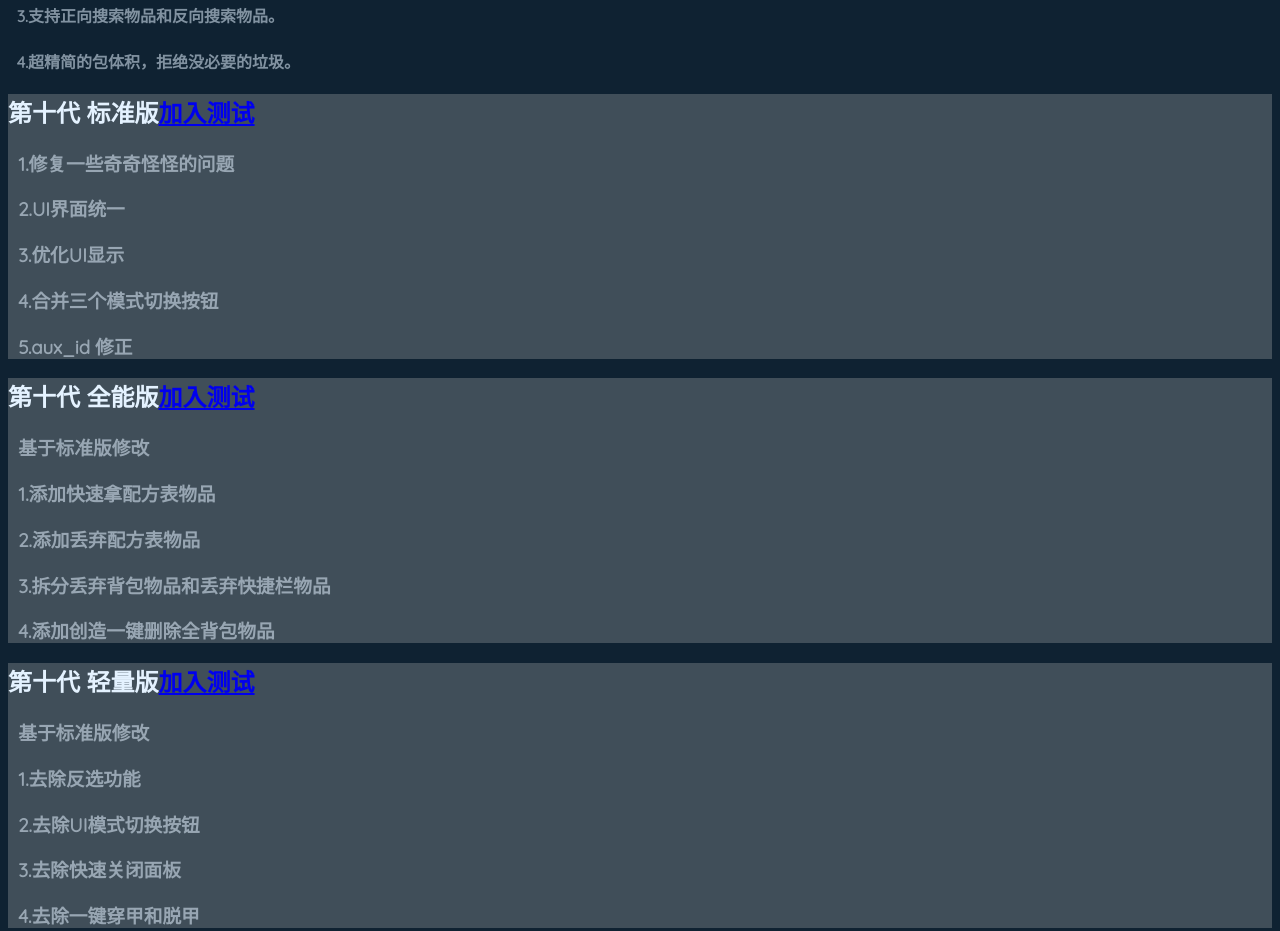
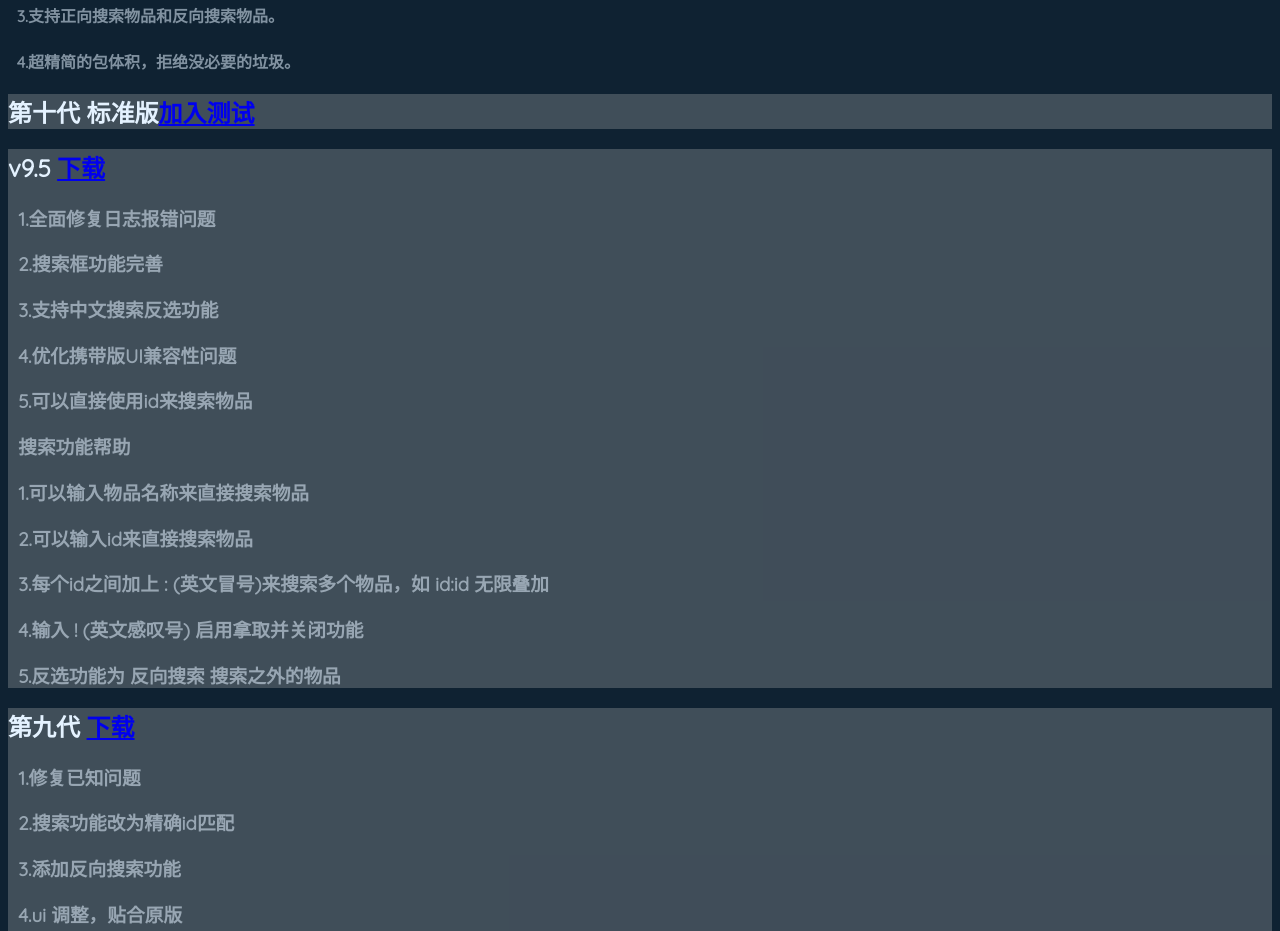
Before and after one commit to Yuanbaohhs/root, a plain HTML site: page html-mcpack/quick-handling.html in a window 1280 px wide. Shown: the part 670-1601 px from the top of the page. Drawn offline with Linux system fonts and the light colour scheme.

Commit message:
Update quick-handling.html

```diff
--- a/html-mcpack/quick-handling.html
+++ b/html-mcpack/quick-handling.html
@@ -70,33 +70,24 @@
 	<div class="top-text">
 		<h2>第十代 标准版<a href="#" target="_blank">加入测试</a></h2>
 		<div class="contont-text">
-			<h3>&nbsp; 1.修复一些奇奇怪怪的问题</h3>
-			<h3>&nbsp; 2.UI界面统一</h3>
-			<h3>&nbsp; 3.优化UI显示</h3>
-			<h3>&nbsp; 4.合并三个模式切换按钮</h3>
-			<h3>&nbsp; 5.aux_id 修正</h3>
 		</div>
 	</div>
 
-	<div class="top-text">
-		<h2>第十代 全能版<a href="#" target="_blank">加入测试</a></h2>
-		<div class="contont-text">
-			<h3>&nbsp; 基于标准版修改</h3>
-			<h3>&nbsp; 1.添加快速拿配方表物品</h3>
-			<h3>&nbsp; 2.添加丢弃配方表物品</h3>
-			<h3>&nbsp; 3.拆分丢弃背包物品和丢弃快捷栏物品</h3>
-			<h3>&nbsp; 4.添加创造一键删除全背包物品</h3>
-		</div>
-	</div>
 
 	<div class="top-text">
-		<h2>第十代 轻量版<a href="#" target="_blank">加入测试</a></h2>
+		<h2>v9.5 <a href="./快速搬运 v9.5.mcpack" target="_blank">下载</a></h2>
 		<div class="contont-text">
-			<h3>&nbsp; 基于标准版修改</h3>
-			<h3>&nbsp; 1.去除反选功能</h3>
-			<h3>&nbsp; 2.去除UI模式切换按钮</h3>
-			<h3>&nbsp; 3.去除快速关闭面板</h3>
-			<h3>&nbsp; 4.去除一键穿甲和脱甲</h3>
+			<h3>&nbsp; 1.全面修复日志报错问题</h3>
+			<h3>&nbsp; 2.搜索框功能完善</h3>
+			<h3>&nbsp; 3.支持中文搜索反选功能</h3>
+			<h3>&nbsp; 4.优化携带版UI兼容性问题</h3>
+			<h3>&nbsp; 5.可以直接使用id来搜索物品</h3>
+			<h3>&nbsp; 搜索功能帮助</h3>
+			<h3>&nbsp; 1.可以输入物品名称来直接搜索物品</h3>
+			<h3>&nbsp; 2.可以输入id来直接搜索物品</h3>
+			<h3>&nbsp; 3.每个id之间加上 : (英文冒号)来搜索多个物品，如  id:id 无限叠加</h3>
+			<h3>&nbsp; 4.输入 ! (英文感叹号) 启用拿取并关闭功能</h3>
+			<h3>&nbsp; 5.反选功能为 反向搜索 搜索之外的物品</h3>
 		</div>
 	</div>
 
```
